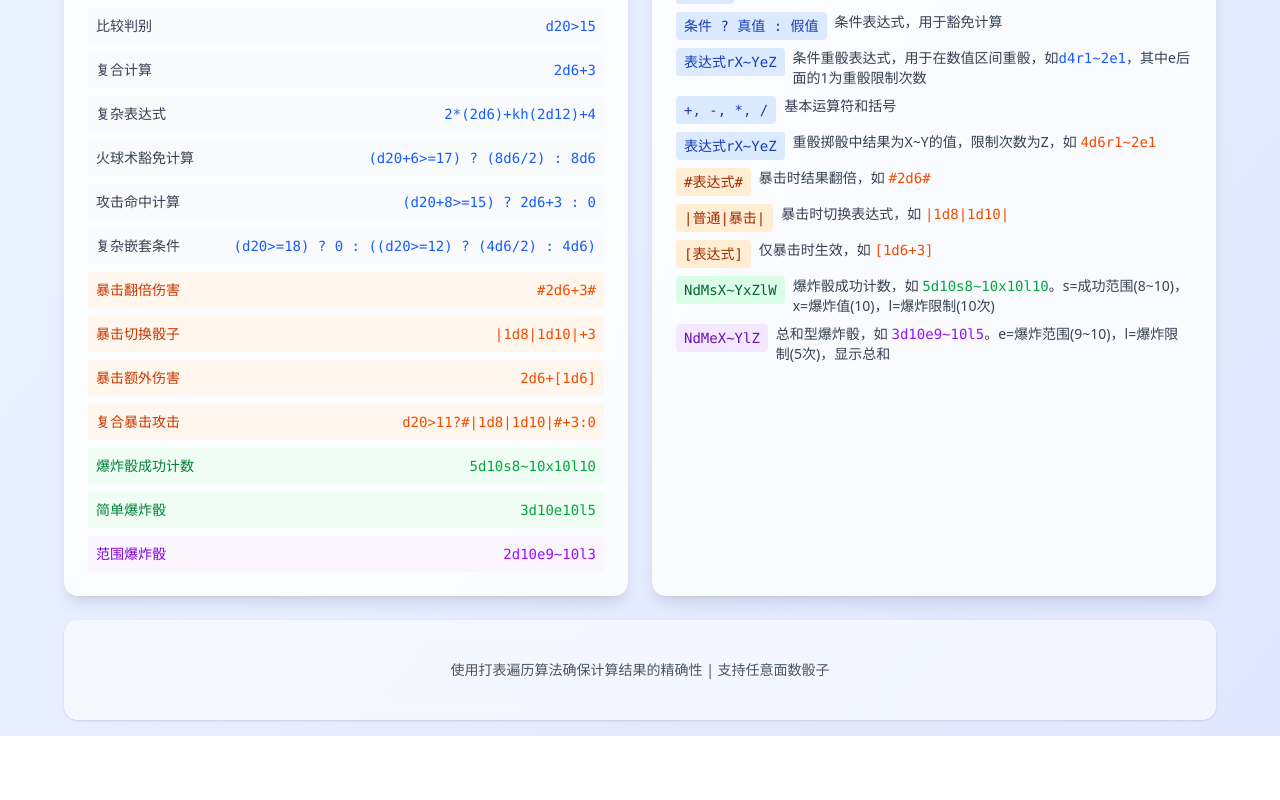
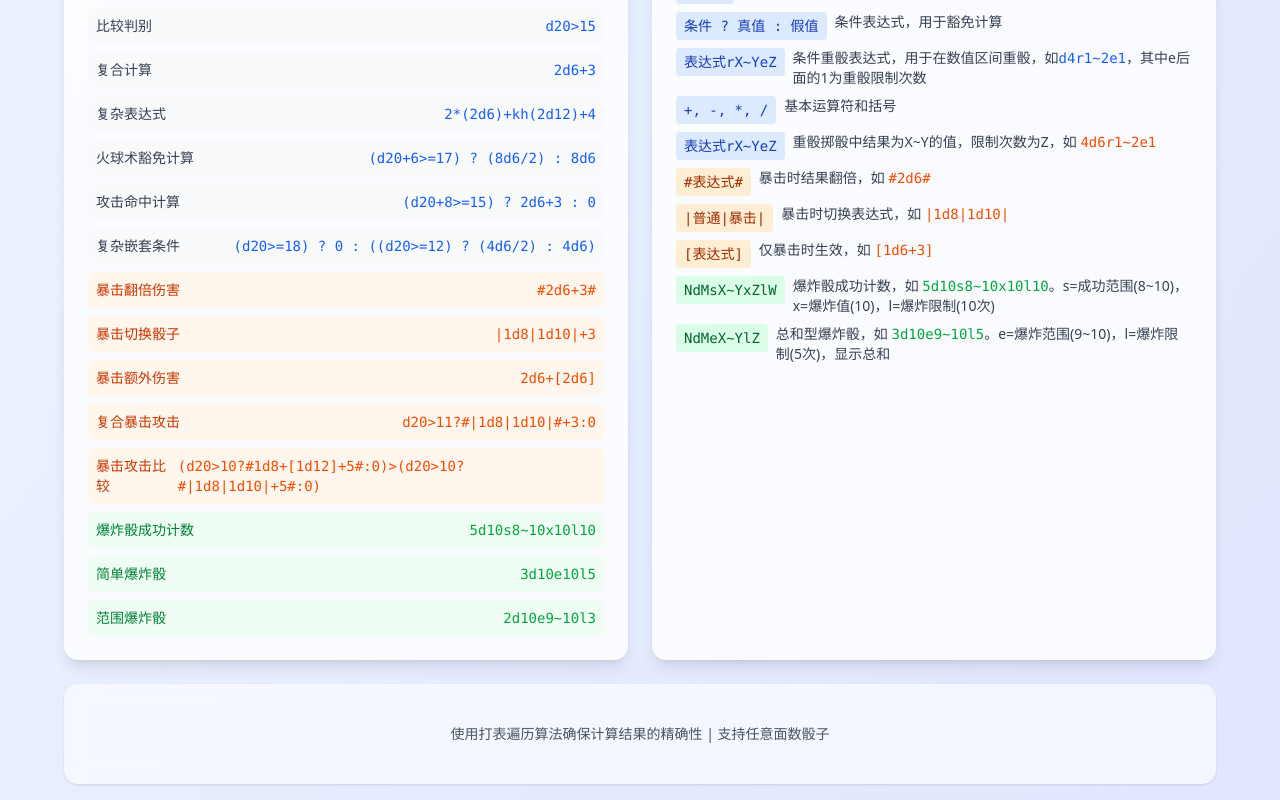
Before and after one commit to IceMoeMoe/trpg-dice-calculator, a React (Vite) app: page / in a window 1280 px wide. Shown: the part 854-1654 px from the top of the page. Before the commit the page ends 1590 px from the top, so only its background shows below. Built offline with nearby package versions, Linux system fonts and the light colour scheme.

Commit message:
Update App.jsx

```diff
--- a/src/App.jsx
+++ b/src/App.jsx
@@ -126,11 +126,15 @@ function App() {
                 </div>
                 <div className="flex justify-between items-center p-2 bg-orange-50 rounded text-sm">
                   <span className="font-medium text-orange-700">暴击额外伤害</span>
-                  <code className="text-orange-600 font-mono">2d6+[1d6]</code>
+                  <code className="text-orange-600 font-mono">2d6+[2d6]</code>
                 </div>
                 <div className="flex justify-between items-center p-2 bg-orange-50 rounded text-sm">
                   <span className="font-medium text-orange-700">复合暴击攻击</span>
                   <code className="text-orange-600 font-mono">d20&gt;11?#|1d8|1d10|#+3:0</code>
+                </div>
+                <div className="flex justify-between items-center p-2 bg-orange-50 rounded text-sm">
+                  <span className="font-medium text-orange-700">暴击攻击比较</span>
+                  <code className="text-orange-600 font-mono">(d20&gt;10?#1d8+[1d12]+5#:0)&gt;(d20&gt;10?#|1d8|1d10|+5#:0)</code>
                 </div>
                 <div className="flex justify-between items-center p-2 bg-green-50 rounded text-sm">
                   <span className="font-medium text-green-700">爆炸骰成功计数</span>
@@ -140,10 +144,11 @@ function App() {
                   <span className="font-medium text-green-700">简单爆炸骰</span>
                   <code className="text-green-600 font-mono">3d10e10l5</code>
                 </div>
-                <div className="flex justify-between items-center p-2 bg-purple-50 rounded text-sm">
-                  <span className="font-medium text-purple-700">范围爆炸骰</span>
-                  <code className="text-purple-600 font-mono">2d10e9~10l3</code>
+                <div className="flex justify-between items-center p-2 bg-green-50 rounded text-sm">
+                  <span className="font-medium text-green-700">范围爆炸骰</span>
+                  <code className="text-green-600 font-mono">2d10e9~10l3</code>
                 </div>
+
               </div>
             </CardContent>
           </Card>
@@ -211,8 +216,8 @@ function App() {
                   <span>爆炸骰成功计数，如 <code className="text-green-600">5d10s8~10x10l10</code>。s=成功范围(8~10)，x=爆炸值(10)，l=爆炸限制(10次)</span>
                 </div>
                 <div className="flex items-start gap-2">
-                  <code className="bg-purple-100 px-2 py-1 rounded text-purple-800 font-mono whitespace-nowrap">NdMeX~YlZ</code>
-                  <span>总和型爆炸骰，如 <code className="text-purple-600">3d10e9~10l5</code>。e=爆炸范围(9~10)，l=爆炸限制(5次)，显示总和</span>
+                  <code className="bg-green-100 px-2 py-1 rounded text-green-800 font-mono whitespace-nowrap">NdMeX~YlZ</code>
+                  <span>总和型爆炸骰，如 <code className="text-green-600">3d10e9~10l5</code>。e=爆炸范围(9~10)，l=爆炸限制(5次)，显示总和</span>
                 </div>
               </div>
             </CardContent>
```
